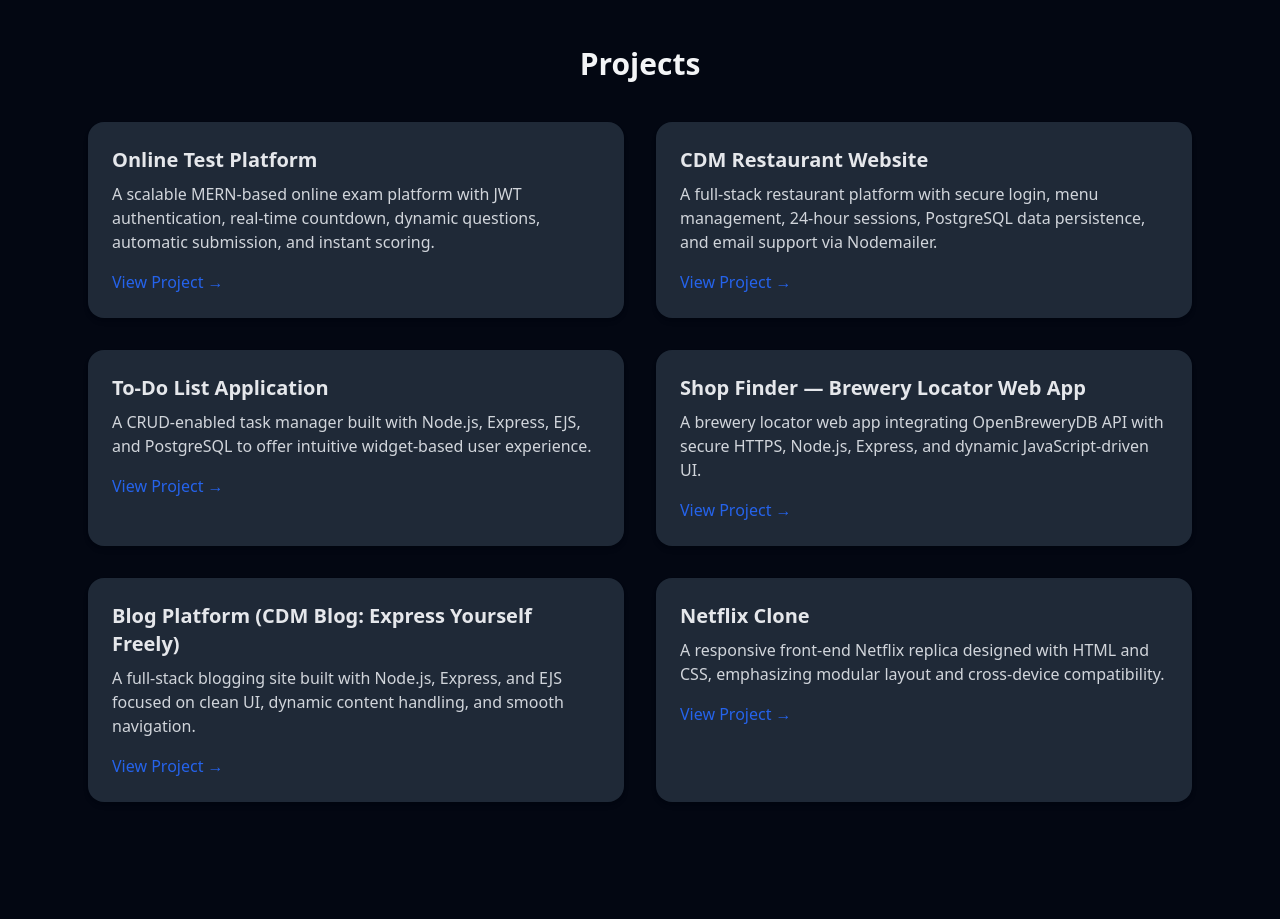
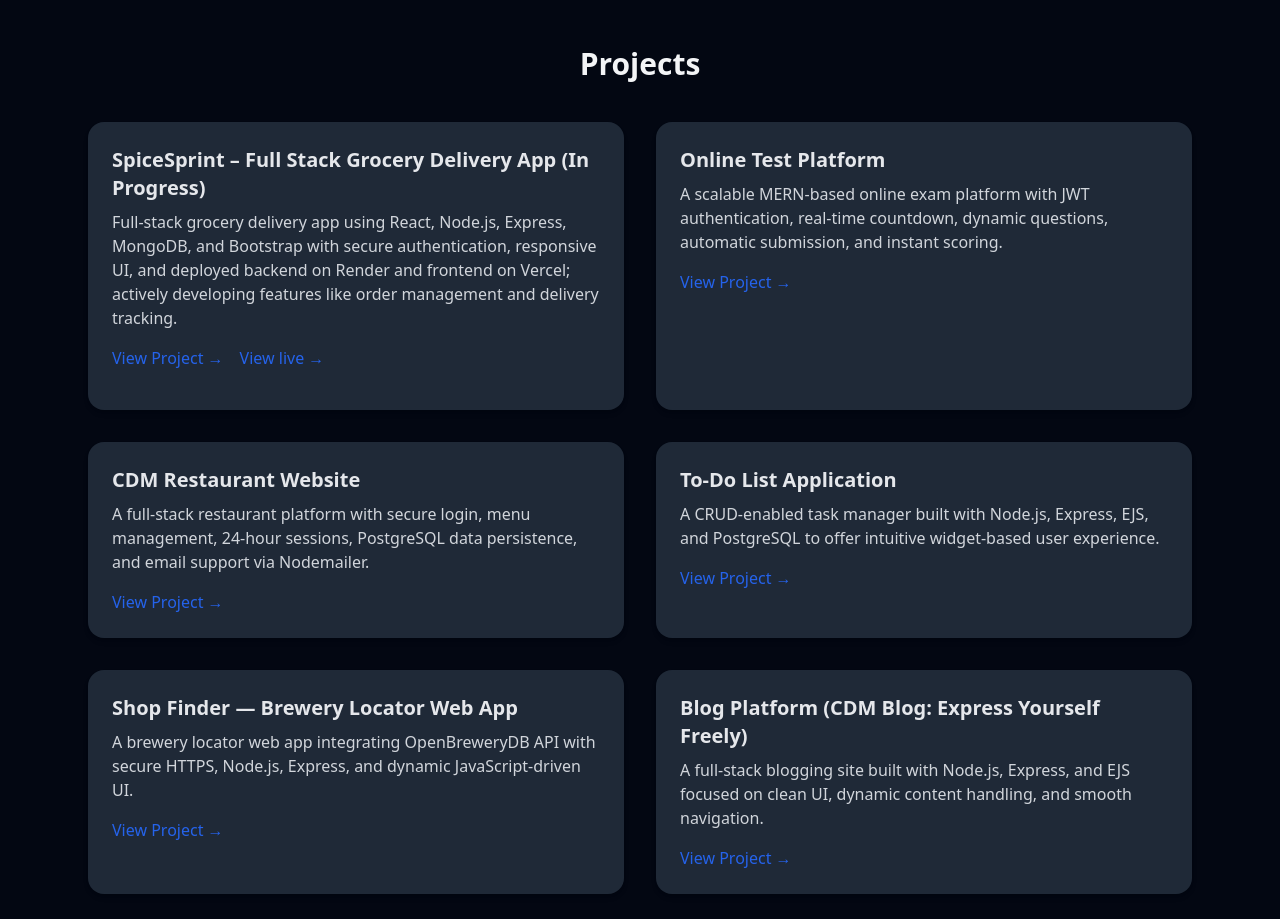
Before and after one commit to MALLIKHARJUNCH-02/Mallikharjun-Reddy-Portfolio, a React (Vite) app: page / in a window 1280 px wide. Shown: the part 3880-4799 px from the top of the page. Built offline with nearby package versions, Linux system fonts and the light colour scheme.

Commit message:
Added Project

```diff
--- a/src/data/site.js
+++ b/src/data/site.js
@@ -107,6 +107,12 @@
 
   projects: [
     {
+      title: "SpiceSprint – Full Stack Grocery Delivery App (In Progress)",
+      description: "Full-stack grocery delivery app using React, Node.js, Express, MongoDB, and Bootstrap with secure authentication, responsive UI, and deployed backend on Render and frontend on Vercel; actively developing features like order management and delivery tracking.",
+      link: "https://github.com/MALLIKHARJUNCH-02/spicesprint-fe-be.git",
+      livelink: "https://spice-sprint.vercel.app/"
+    },
+    {
       title: "Online Test Platform",
       description: "A scalable MERN-based online exam platform with JWT authentication, real-time countdown, dynamic questions, automatic submission, and instant scoring.",
       link: "https://github.com/MALLIKHARJUNCHILUKURI-02/Online-Test-Platform-React-App-.git"
--- a/src/sections/Projects.jsx
+++ b/src/sections/Projects.jsx
@@ -25,6 +25,17 @@
                                 className="inline-block mt-4 text-blue-600 dark:text-blue-400 hover:underline">
                                 View Project →
                             </a>
+                            {project.livelink && (
+                                <a
+                                    href={project.livelink}
+                                    target="_blank"
+                                    rel="noopener noreferrer"
+                                    className="inline-block m-4 text-blue-600 dark:text-blue-400 hover:underline"
+                                >
+                                    View live →
+                                </a>
+                            )}
+
                         </motion.div>
                     ))}
                 </div>
```
